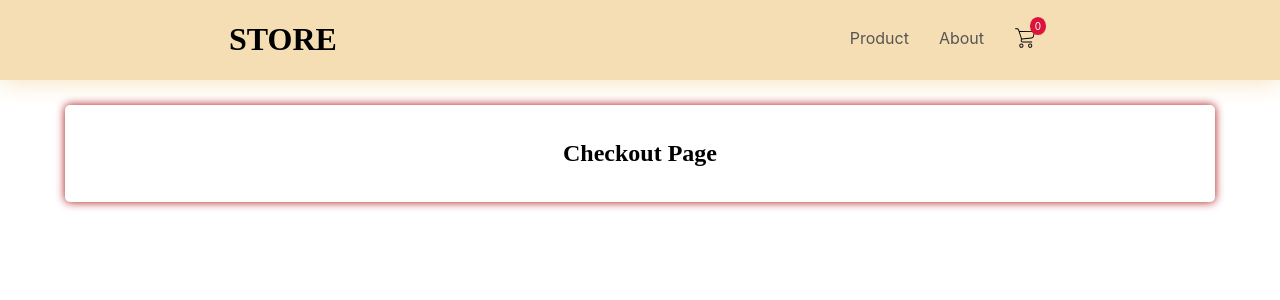
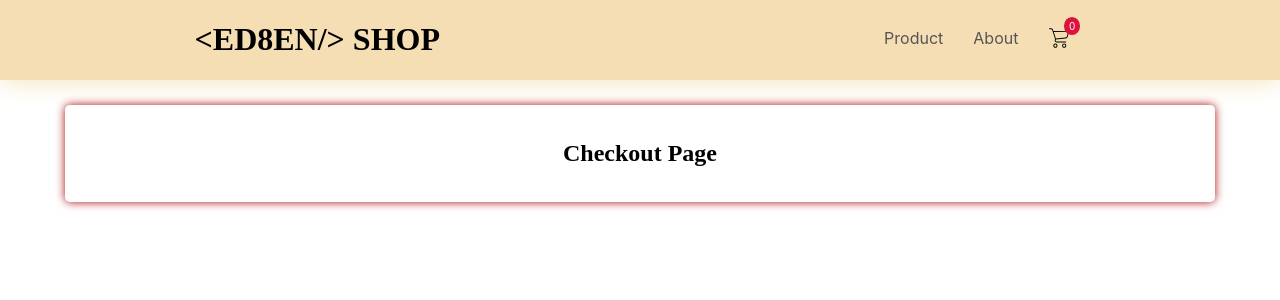
Before and after one commit to edwardBenedict/context-store-app, a React (Create React App) app: page /checkout in a window 1280 px wide. Shown: the top 300 px of the page. Built offline with nearby package versions, Linux system fonts and the light colour scheme; no server answers; a web font is replaced by a local one.

Commit message:
feat: add app icon and name

```diff
--- a/public/index.html
+++ b/public/index.html
@@ -2,7 +2,7 @@
 <html lang="en">
   <head>
     <meta charset="utf-8" />
-    <link rel="icon" href="%PUBLIC_URL%/favicon.ico" />
+    <link rel="icon" href="%PUBLIC_URL%/shop.svg" />
     <meta name="viewport" content="width=device-width, initial-scale=1" />
     <meta name="theme-color" content="#000000" />
     <meta
@@ -24,7 +24,7 @@
       work correctly both with client-side routing and a non-root public URL.
       Learn how to configure a non-root public URL by running `npm run build`.
     -->
-    <title>React App</title>
+    <title>&lt;ed8en/&gt; Shop</title>
   </head>
   <body>
     <noscript>You need to enable JavaScript to run this app.</noscript>
--- a/src/components/Navbar.js
+++ b/src/components/Navbar.js
@@ -21,7 +21,7 @@ const Navbar = () => {
       </div>
       <div className="logo">
         <h1>
-          <Link to="/">Store</Link>
+          <Link to="/">{"<ed8en/>"} Shop</Link>
         </h1>
       </div>
       <nav>
--- a/src/pages/Cart.js
+++ b/src/pages/Cart.js
@@ -13,6 +13,7 @@ const Cart = () => {
 
   useEffect(() => {
     getTotal();
+    // eslint-disable-next-line
   }, [cart]);
 
   return (
```
Also changed, not shown: public/shop.svg (added).
